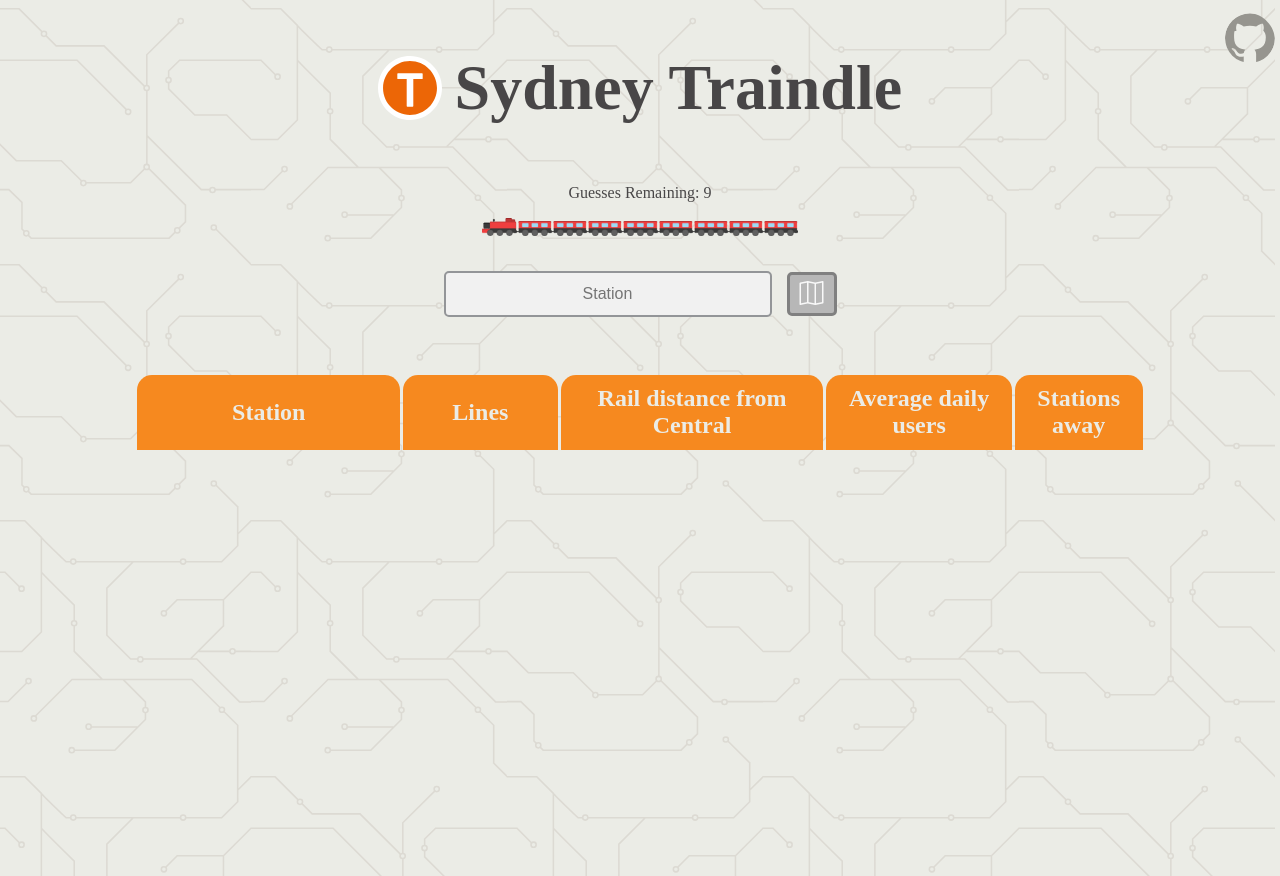
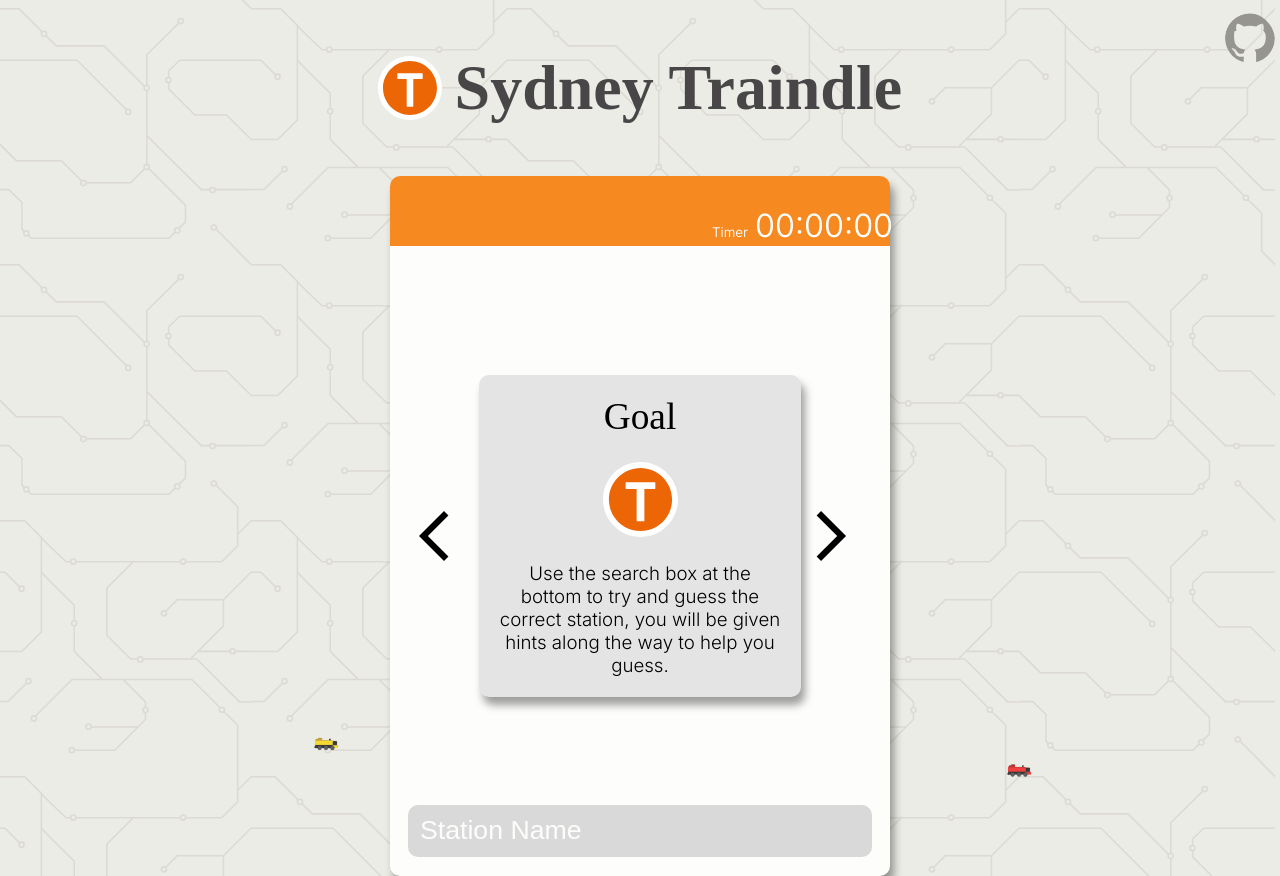
Before and after one commit to sunnyyuqingchen/sydney_traindle, a React (Vite) app: page / in a window 1280 px wide. Before the commit the page ends 800 px from the top, so only its background shows below. Built offline with nearby package versions, Linux system fonts and the light colour scheme; a web font is replaced by a local one.

Commit message:
stopped popout appearing on guesses with only one line

```diff
--- a/src/components/answerField.jsx
+++ b/src/components/answerField.jsx
@@ -7,7 +7,7 @@ function getNumberLength(number){
 }
 
 
-//isSmall prop
+
 class IconGenerator extends React.Component {
     constructor(props) {
         super(props);
@@ -776,11 +776,13 @@ class AnswerField extends React.Component {
             <div className="small-answer-group">
                 <div className="relative">
                     <div className="popout-icon-align">
-                        <TrainlinePopout
-                            ref={el => this.trainlineRefs[guess.stationName] = el}
-                            colour={this.getCorrectColour("lines", guess.lines)}
-                            trainlines={guess.lines}
-                        />
+                        {guess.lines.length === 1 ? (null) : (
+                            <TrainlinePopout
+                                ref={el => this.trainlineRefs[guess.stationName] = el}
+                                colour={this.getCorrectColour("lines", guess.lines)}
+                                trainlines={guess.lines}
+                            />
+                        )}
                         <div
                             onMouseEnter={() => this.managePopout(guess.stationName, true)}
                             onMouseLeave={() => this.managePopout(guess.stationName, false)}
@@ -792,6 +794,7 @@ class AnswerField extends React.Component {
                                 <IconGenerator key={guess.stationName} isSmall={true} lines={guess.lines}/>
                             )}
                         </div>
+
                     </div>
                     {includeTips ? (
                         <div className={"small-icon-guess-indicator "+this.getCorrectColour("lines", guess.lines)}></div>
--- a/src/components/background.jsx
+++ b/src/components/background.jsx
@@ -173,6 +173,11 @@ class Background extends React.Component {
             }
         }
         return <div className="background-container">
+            <Train/>
+            <Train/>
+            <Train/>
+            <Train/>
+            <Train/>
             {images}
         </div>
     }
--- a/src/components/game.jsx
+++ b/src/components/game.jsx
@@ -10,7 +10,7 @@ function Game() {
   const [selectedStations, setSelectedStations] = useState([]);
   const [answer, setAnswer] = useState(null);
   const [hasWon, setHasWon] = React.useState(false);
-  const [useNew, setUseNew] = React.useState(false);
+  const [useNew, setUseNew] = React.useState(true);
 
   // collect the station names from graph
   const stations = Object.keys(trainNetwork);
```
